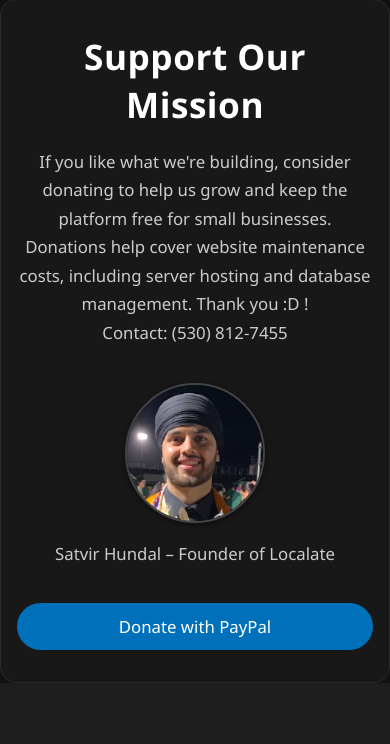
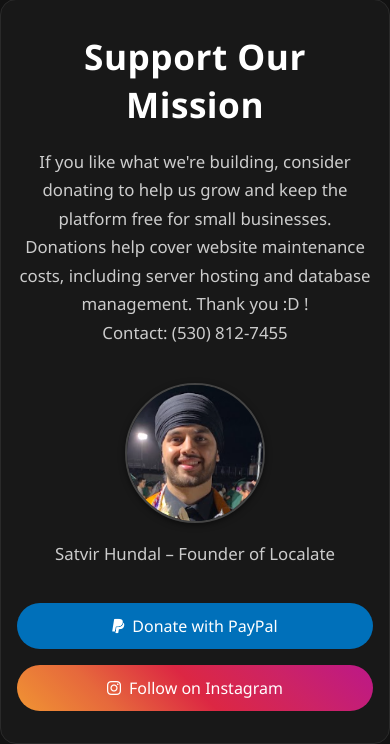
Before and after one commit to Satvir092/Localate, a Flask app: page /business/support in a window 390 px wide. Shown: the part 198-942 px from the top of the page. Before the commit the page ends 848 px from the top, so only its background shows below. Run offline with Flask 3, Linux system fonts and the light colour scheme.

Commit message:
Fixed instagram button for mobile

```diff
--- a/templates/support.html
+++ b/templates/support.html
@@ -54,6 +54,27 @@
   .donate-button:hover {
     background-color: #289be9;
     transform: translateY(-1.5px);
+    box-shadow: 0 4px 12px rgba(0, 112, 186, 0.4);
+  }
+
+  .follow-button {
+    background: linear-gradient(45deg, #f09433 0%, #e6683c 25%, #dc2743 50%, #cc2366 75%, #bc1888 100%);
+    color: #ffffff;
+    padding: 0.75rem 2.25rem;
+    font-size: 1.05rem;
+    font-weight: 500;
+    border: none;
+    border-radius: 30px;
+    cursor: pointer;
+    transition: all 0.3s ease, transform 0.2s ease;
+    text-decoration: none;
+    display: inline-block;
+    margin-left: 1rem;
+  }
+  .follow-button:hover {
+    background: linear-gradient(45deg, #ffa726 0%, #ff7043 25%, #f44336 50%, #e91e63 75%, #ad1457 100%);
+    transform: translateY(-1.5px);
+    box-shadow: 0 4px 12px rgba(220, 39, 67, 0.4);
   }
   .founder-photo {
   margin-top: 2rem;
@@ -80,8 +101,28 @@
     padding: 2rem 1rem;
   }
 
-    .donate-button {
+  .button-group {
+    display: flex;
+    flex-direction: column;
+    gap: 1rem;
+  }
+
+  .donate-button,
+  .follow-button {
+    display: flex;
+    align-items: center;
+    justify-content: center;
     width: 100%;
+    padding: 0.75rem;
+    text-align: center;
+    text-decoration: none;
+    box-sizing: border-box;
+    gap: 0.5rem;
+    font-size: 1rem;
+  }
+
+  .follow-button {
+    margin-left: 0 !important;
 }
   }
 </style>
@@ -147,8 +188,12 @@
   <img src="{{ url_for('static', filename='satvir.png') }}" alt="Satvir Hundal" />
   <p class="photo-caption">Satvir Hundal – Founder of Localate</p>
 </div>
+  <div class="button-group">
   <a href="https://paypal.me/SatvirHundal" target="_blank" rel="noopener noreferrer" class="donate-button">
-        Donate with PayPal
+    <i class="fab fa-paypal"></i> Donate with PayPal
+  </a>
+  <a href="https://www.instagram.com/localate_org?igsh=bm5ieWluZmMxY2sx&utm_source=qr" target="_blank" rel="noopener noreferrer" class="follow-button">
+    <i class="fab fa-instagram"></i> Follow on Instagram
   </a>
 </div>
   </section>
```
Lines whose indentation alone changed are shown as unchanged.
